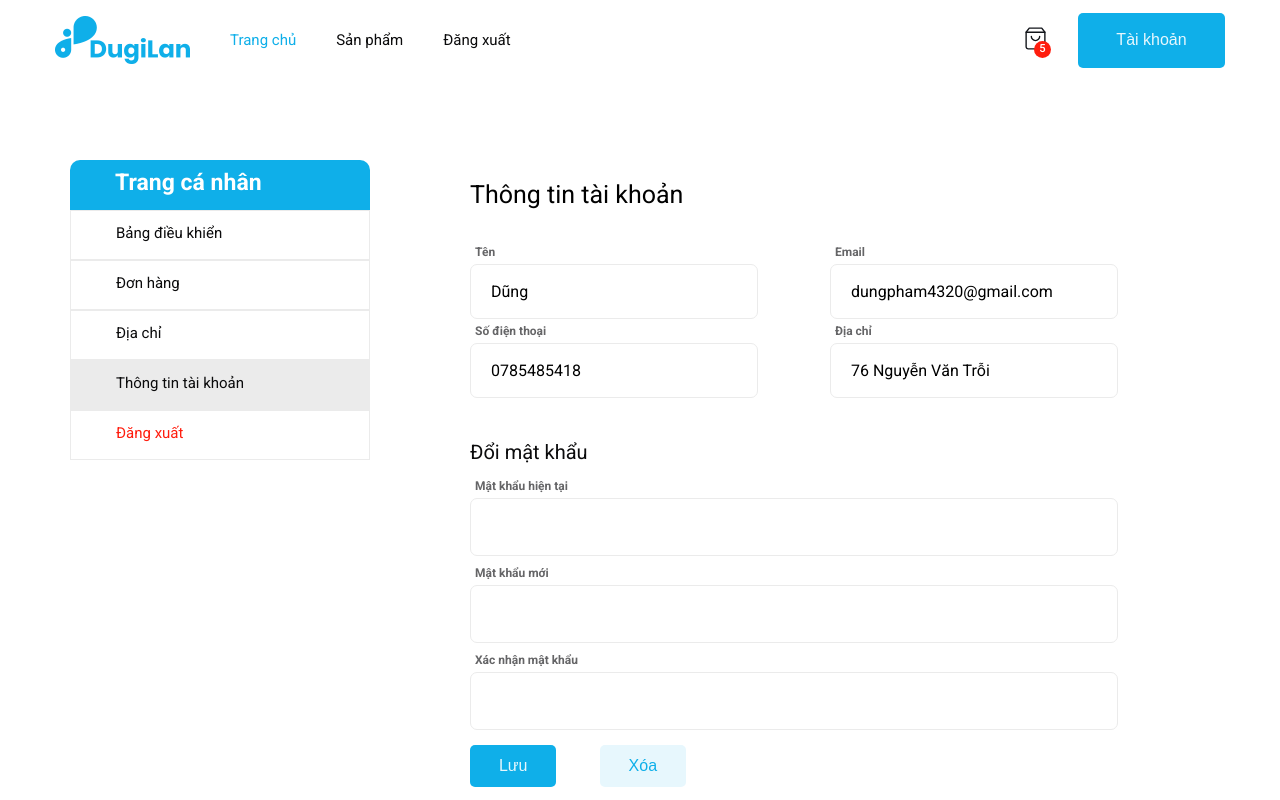
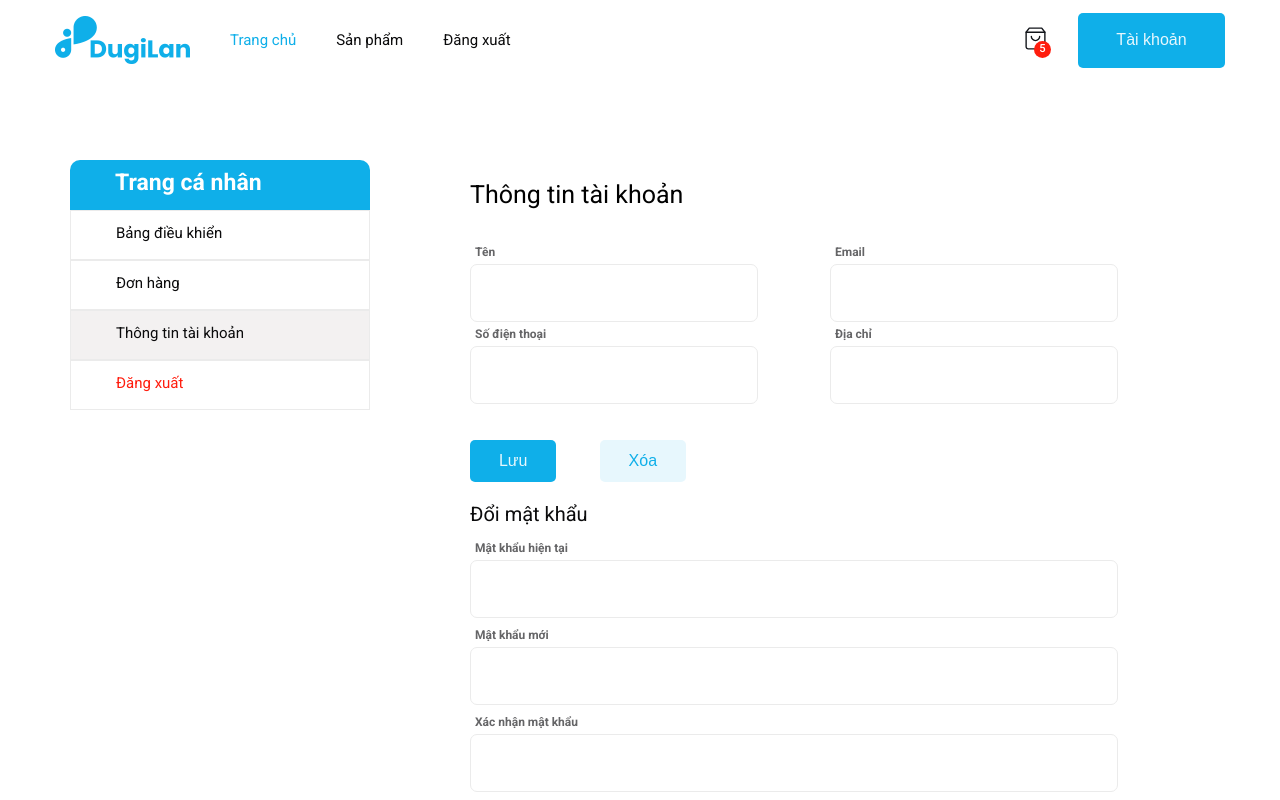
Before and after one commit to hoanganhquang/do-an-chuyen-nganh, a React (Create React App) app in the folder client/: page /profile-page/account-details in a window 1280 px wide. Shown: the top 800 px of the page. Built offline with nearby package versions, Linux system fonts and the light colour scheme.

Commit message:
update color

```diff
--- a/client/src/components/MyAccount/AccountDetails/AccountDetails.js
+++ b/client/src/components/MyAccount/AccountDetails/AccountDetails.js
@@ -15,26 +15,42 @@ const AccountDetails = () => {
               <div className="info-title">
                 <p>Tên</p>
               </div>
-              <div className="info-content">Dũng</div>
+              <div className="info-content">
+                <input type="text" className="input" />
+              </div>
             </div>
             <div className="info-items">
               <div className="info-title">
                 <p>Email</p>
               </div>
-              <div className="info-content">dungpham4320@gmail.com</div>
+              <div className="info-content">
+                <input type="text" className="input" />
+              </div>
             </div>
             <div className="info-items">
               <div className="info-title">
                 <p>Số điện thoại</p>
               </div>
-              <div className="info-content">0785485418</div>
+              <div className="info-content">
+                <input type="text" className="input" />
+              </div>
             </div>
             <div className="info-items">
               <div className="info-title">
                 <p>Địa chỉ</p>
               </div>
-              <div className="info-content">76 Nguyễn Văn Trỗi</div>
+              <div className="info-content">
+                <input type="text" className="input" />
+              </div>
             </div>
+          </div>
+          <div className="account-details-button">
+            <button className="btn-account-details button primaryBtn">
+              Lưu
+            </button>
+            <button className="btn-account-details button secondaryBtn">
+              Xóa
+            </button>
           </div>
           <div className="change-password">
             <div className="change-password-title">
--- a/client/src/components/MyAccount/AccountDetails/AccountDetails.scss
+++ b/client/src/components/MyAccount/AccountDetails/AccountDetails.scss
@@ -17,6 +17,17 @@
                 float: left;
                 width: 40%;
                 margin-right: 10%;
+            }
+        }
+        .account-details-button{
+            width: 30%;
+            display: flex;
+            justify-content: space-between;
+            .btn-account-details{
+                display: inline-block;
+                padding: 10px;
+                width: 40%;
+                margin-bottom: 20px;
             }
         }
         .change-password{
@@ -52,8 +63,8 @@
         font-weight: bold;
     }
     .info-content{
-        border: 1px solid v.$grey-text-color3;
-        padding: 17px 20px;
-        border-radius: 7px;
+        input{
+            width: 100%;
+        }
     }
 }
--- a/client/src/components/MyAccount/AccountMenu/AccountMenu.js
+++ b/client/src/components/MyAccount/AccountMenu/AccountMenu.js
@@ -14,9 +14,6 @@ const AccountMenu = () => {
         <NavLink className="items" to="/profile-page/orders">
           Đơn hàng
         </NavLink>
-        <NavLink className="items" to="/profile-page/address">
-          Địa chỉ
-        </NavLink>
         <NavLink className="items" to="/profile-page/account-details">
           Thông tin tài khoản
         </NavLink>
--- a/client/src/components/MyAccount/AccountMenu/AccountMenu.scss
+++ b/client/src/components/MyAccount/AccountMenu/AccountMenu.scss
@@ -28,10 +28,10 @@
     border: 0.1px solid v.$grey-text-color3;
   }
   .items:hover {
-    background-color: v.$grey-text-color2;
+    background-color: v.$grey-text-color3;
   }
   .active {
-    background-color: v.$grey-text-color3;
+    background-color: v.$grey-text-color4;
   }
   .log-out {
     color: v.$red-color;
--- a/client/src/components/MyAccount/Address/Address.js
+++ /dev/null
@@ -1,34 +0,0 @@
-import "../Address/Address.scss";
-
-const Address = () => {
-  return (
-    <div className="container">
-      <div className="address">
-        <div className="address-title">
-          <p className="title">Địa chỉ</p>
-          <p className="edit-address">Chỉnh sửa</p>
-        </div>
-        <div className="address-content">
-          <div className="address-item">
-            <p className="item-title">Tên</p>
-            <p className="item-content">Dũng</p>
-          </div>
-          <div className="address-item">
-            <p className="item-title">Email</p>
-            <p className="item-content">dungpham4320@gmail.com</p>
-          </div>
-          <div className="address-item">
-            <p className="item-title">Số điện thoại</p>
-            <p className="item-content">0785485418</p>
-          </div>
-          <div className="address-item">
-            <p className="item-title">Địa chỉ</p>
-            <p className="item-content">76 Nguyễn Văn Trỗi</p>
-          </div>
-        </div>
-      </div>
-    </div>
-  );
-};
-
-export default Address;
--- a/client/src/components/MyAccount/Address/Address.scss
+++ /dev/null
@@ -1,44 +0,0 @@
-@use "../../../styles/variables" as v;
-.address {
-  width: 100%;
-  .address-title {
-    text-align: left;
-    height: 6.25rem;
-    .title {
-      font-size: 1.5625rem;
-      padding-bottom: 1.25rem;
-    }
-    .edit-address {
-      font-size: 0.9375rem;
-      color: v.$primary-color;
-      cursor: pointer;
-    }
-  }
-  .address-content {
-    width: 100%;
-    height: fit-content;
-    border-radius: 5px;
-    overflow: hidden;
-    border: 1px solid v.$grey-text-color3;
-    .address-item{
-      border: 1px solid v.$grey-text-color3;
-      padding: 15px;
-      display: flex;
-      justify-content: space-between;
-      .item-title{
-        font-size: .9375rem;
-        color: v.$grey-text-color1;
-      }
-      .item-content{
-        font-size: .9375rem;
-        color: v.$black-text-color;
-      }
-      .item-title, .item-content{
-        display: inline;
-      }
-    }
-  }
-  .address-item:hover{
-    background-color: v.$grey-text-color2;
-  }
-}
--- a/client/src/components/MyAccount/Dashboard/Dashboard.scss
+++ b/client/src/components/MyAccount/Dashboard/Dashboard.scss
@@ -23,7 +23,7 @@
       height: 9.375rem;
       width: 11.25rem;
       display: inline-block;
-      background-color: v.$grey-text-color3;
+      background-color: v.$grey-text-color4;
       border-radius: 0.625rem;
       text-align: center;
 
@@ -33,7 +33,7 @@
       }
     }
     .dashboard-box:hover {
-      background-color: v.$grey-text-color2;
+      background-color: v.$grey-text-color3;
       cursor: pointer;
     }
   }
--- a/client/src/components/MyAccount/Orders/Orders.scss
+++ b/client/src/components/MyAccount/Orders/Orders.scss
@@ -32,7 +32,7 @@
         }
       }
       .table-row:hover {
-        background-color: v.$grey-text-color2;
+        background-color: v.$grey-text-color3;
       }
     }
   }
--- a/client/src/components/MyAccount/ProfilePage/ProfilePage.js
+++ b/client/src/components/MyAccount/ProfilePage/ProfilePage.js
@@ -3,7 +3,6 @@ import AccountMenu from "../AccountMenu/AccountMenu";
 import { Routes, Route } from "react-router-dom";
 import Dashboard from "../Dashboard/Dashboard";
 import Orders from "../Orders/Orders";
-import Address from "../Address/Address";
 import AccountDetails from "../AccountDetails/AccountDetails";
 
 const ProfilePage = () => {
@@ -17,7 +16,6 @@ const ProfilePage = () => {
           <Routes>
             <Route path="dashboard" element={<Dashboard />} />
             <Route path="orders" element={<Orders />} />
-            <Route path="address" element={<Address />} />
             <Route path="account-details" element={<AccountDetails />} />
           </Routes>
         </div>
```
